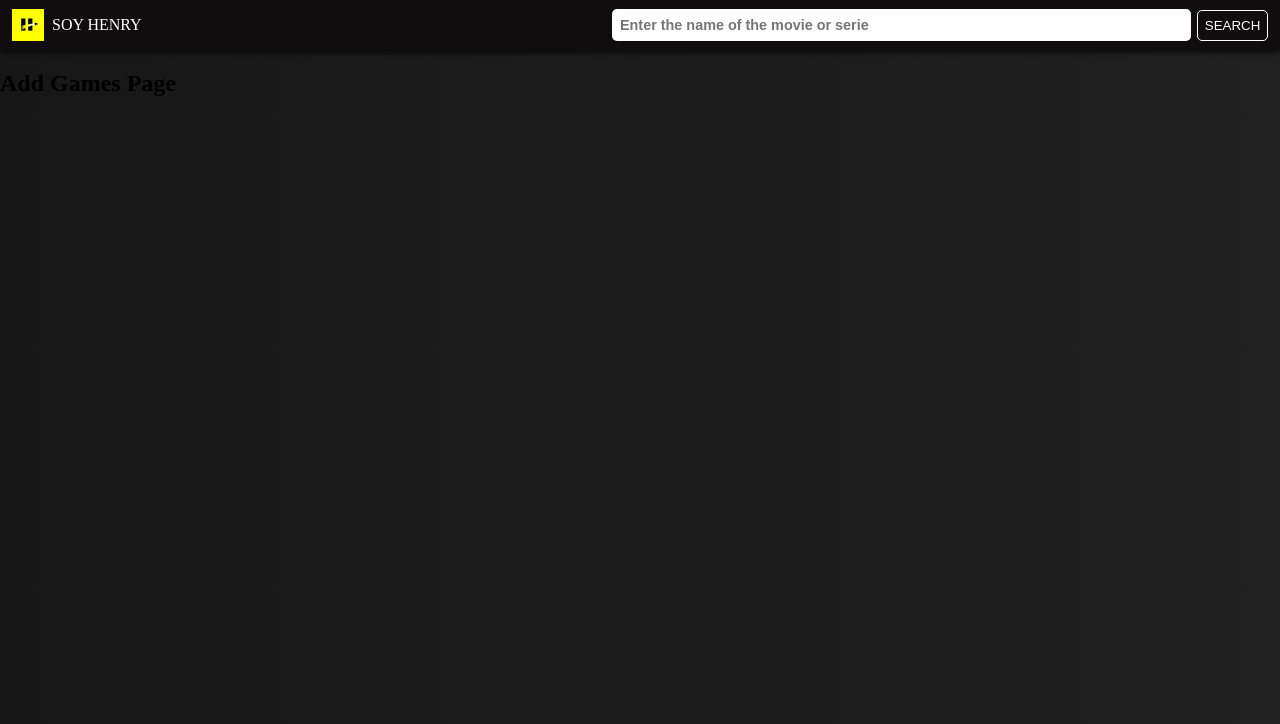
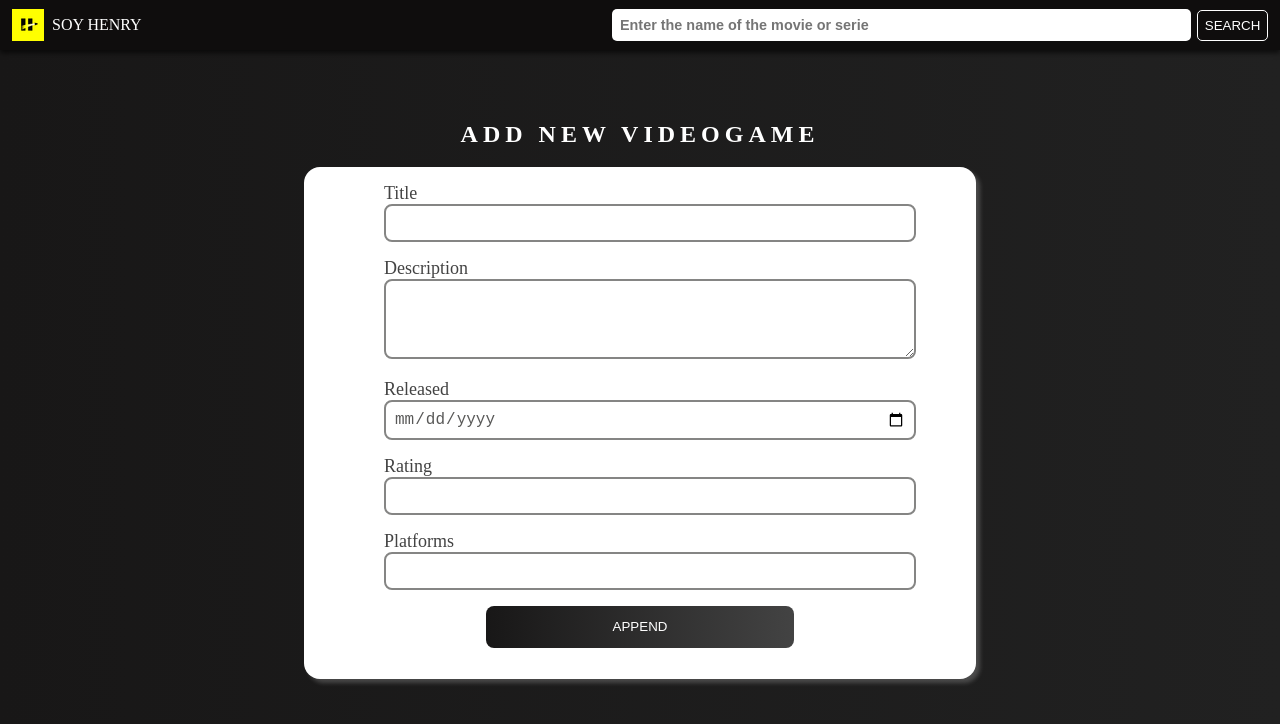
Before and after one commit to Dhalguin/PI-Videogames, a React (Create React App) app in the folder client/: page /videogames/create in a window 1280 px wide. Shown: the top 724 px of the page. Built offline with nearby package versions, Linux system fonts and the light colour scheme.

Commit message:
add videogame developed

```diff
--- /dev/null
+++ b/client/src/assets/styles/add_box.module.css
@@ -0,0 +1,54 @@
+.container {
+  height: 85vh;
+  flex-direction: column;
+}
+
+.container h2 {
+  color: #fff;
+  letter-spacing: 5px;
+}
+
+.box {
+  padding: 1em;
+  width: 50vw;
+  height: 60vh;
+  color: #434343;
+  background-color: #fff;
+  border-radius: 1em;
+  box-shadow: 4px 4px 4px rgba(255, 255, 255, 0.2);
+}
+
+.box form {
+  width: 80%;
+}
+
+.box label {
+  font-size: 18px;
+  margin-bottom: 5px;
+}
+
+.box input,
+.box textarea {
+  width: 100%;
+  padding: 8px;
+  color: #595958;
+  font-size: 16px;
+  border: 2px solid #858584;
+  border-radius: 8px;
+}
+
+.box textarea {
+  max-width: 100%;
+  min-height: 60px;
+  max-height: 150px;
+}
+
+.box button {
+  width: 60%;
+  padding: 1em;
+  border: none;
+  border-radius: 8px;
+  color: #fff;
+  background: #000000;
+  background: linear-gradient(to left, #434343, #181717);
+}
--- a/client/src/assets/styles/app.css
+++ b/client/src/assets/styles/app.css
@@ -9,6 +9,10 @@ body {
   align-items: center;
   justify-content: center;
   display: flex;
+}
+
+.text-center {
+  text-align: center;
 }
 
 .d-flex {
@@ -26,3 +30,7 @@ body {
   justify-content: center;
   display: flex;
 }
+
+.form-group {
+  margin-bottom: 1em;
+}
--- a/client/src/components/add/AddGameForm.jsx
+++ b/client/src/components/add/AddGameForm.jsx
@@ -1,9 +1,62 @@
 import React from "react";
 
-function AddGameForm() {
+function AddGameForm({ styles, videogame, handleOnChange, handleOnSubmit }) {
   return (
-    <div>
-      <h2>Add Videogame</h2>
+    <div className={`${styles.box} center`}>
+      <form>
+        <div className="form-group">
+          <label htmlFor="title">Title</label>
+          <input
+            type="text"
+            name="title"
+            id="title"
+            value={videogame.title}
+            onChange={handleOnChange}
+          />
+        </div>
+        <div className="form-group">
+          <label htmlFor="description">Description</label>
+          <textarea
+            name="description"
+            id="description"
+            value={videogame.description}
+            onChange={handleOnChange}
+          ></textarea>
+        </div>
+        <div className="form-group">
+          <label htmlFor="released">Released</label>
+          <input
+            type="date"
+            name="released"
+            id="released"
+            value={videogame.released}
+            onChange={handleOnChange}
+          />
+        </div>
+        <div className="form-group">
+          <label htmlFor="rating">Rating</label>
+          <input
+            type="number"
+            name="rating"
+            id="rating"
+            value={videogame.rating}
+            onChange={handleOnChange}
+          />
+        </div>
+        <div className="form-group">
+          <label htmlFor="platforms">Platforms</label>
+          <input
+            type="text"
+            name="platforms"
+            id="platforms"
+            value={videogame.platforms}
+            onChange={handleOnChange}
+          />
+        </div>
+        <div className="form-group text-center">
+          <button onClick={handleOnSubmit}>APPEND</button>
+        </div>
+      </form>
     </div>
   );
 }
--- a/client/src/pages/AddGamesPage.jsx
+++ b/client/src/pages/AddGamesPage.jsx
@@ -1,10 +1,38 @@
 import React from "react";
+import AddGameForm from "../components/add/AddGameForm";
+import styles from "../assets/styles/add_box.module.css";
 
 function AddGamesPage() {
+  const [videogame, setVideogame] = React.useState({
+    title: "",
+    description: "",
+    released: "",
+    rating: "",
+    platforms: [],
+  });
+
+  const handleOnSubmit = (e) => {
+    e.preventDefault();
+    console.log(videogame);
+  };
+
+  const handleOnChange = (e) => {
+    setVideogame({
+      ...videogame,
+      [e.target.name]: e.target.value,
+    });
+  };
+
   return (
-    <>
-      <h2>Add Games Page</h2>
-    </>
+    <div className={`${styles.container} center`}>
+      <h2>ADD NEW VIDEOGAME</h2>
+      <AddGameForm
+        styles={styles}
+        videogame={videogame}
+        handleOnChange={handleOnChange}
+        handleOnSubmit={handleOnSubmit}
+      />
+    </div>
   );
 }
 
```
